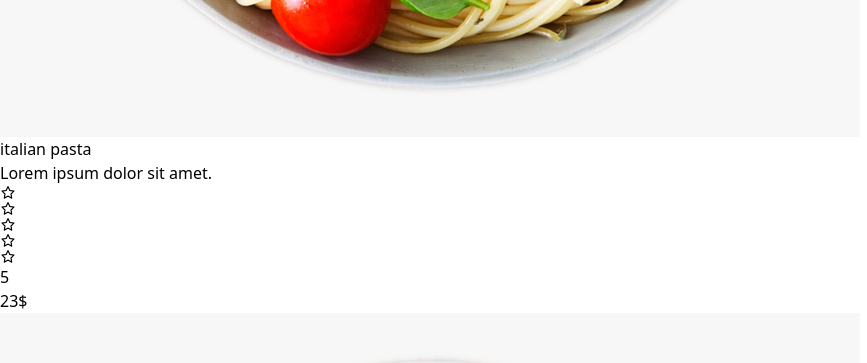
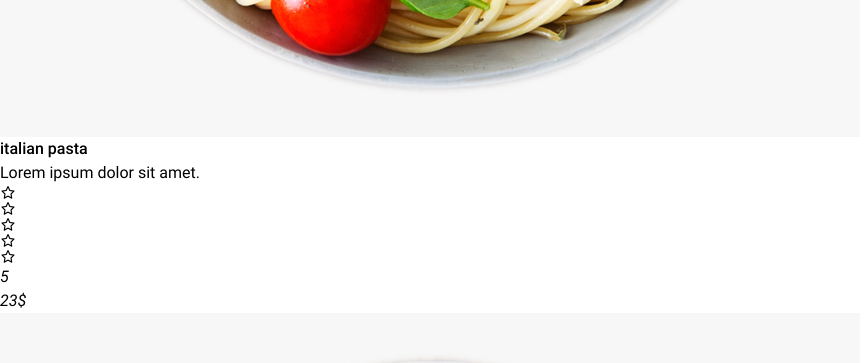
Before and after one commit to najmatn00/menu-resturant, a React (Vite) app: page /menupage in a window 1280 px wide. Shown: the part 900-1263 px from the top of the page, without its empty margins (0-867 px from the left). Built offline with nearby package versions, Linux system fonts and the light colour scheme.

Commit message:
update font

```diff
--- a/src/index.css
+++ b/src/index.css
@@ -54,3 +54,12 @@
   .Robt_regular{
     font-family: Robt_regular !important;
   }
+  .foodname{
+    font-family:Robt_medium !important;
+  }
+  .dis{
+     font-family: Robt_regular !important;
+  }
+  .price,.star{
+     font-family: Robt_italic;
+  }
--- a/src/menu/liMenu.jsx
+++ b/src/menu/liMenu.jsx
@@ -5,18 +5,18 @@ const LiMenu = ({foodName,discripton,star,price,category,key}) => {
     <ul>
         <li className="border p-4  bg-[#F7F7F7] rounded-xl">
             <img className=" w-52 h-52" src={pasta} />
-            <h2>{foodName}</h2>
-            <p>{discripton}</p>
+            <h2 className="foodname">{foodName}</h2>
+            <p className="dis">{discripton}</p>
             <div className="flex items-center">
                 <AiOutlineStar/>
                 <AiOutlineStar/>
                 <AiOutlineStar/>
                 <AiOutlineStar/>
                 <AiOutlineStar/>
-                <p className="ml-2">{star}</p>
+                <p className="ml-2 star">{star}</p>
             </div>
             <div className="flex items-center ">
-                <p>{price}</p>
+                <p className="price">{price}</p>
             </div>
         </li>
     </ul>
--- a/src/ui/CardMenu.jsx
+++ b/src/ui/CardMenu.jsx
@@ -75,6 +75,9 @@ const CardMenu = () => {
         // }))
         console.log((event));
     }
+    let deletHandler=()=>{
+        setfoodlist(menuList)
+    }
     return ( <div className="flex">
     <div className="flex w-4/5 justify-evenly mt-6 flex-wrap gap-8 ml-4">
         {foodlist.map((item)=>{
@@ -87,37 +90,37 @@ const CardMenu = () => {
        <div className="flex justify-around flex-col">
             <div className="flex justify-between">
             <h2>filters</h2>
-            <p>delet filters</p>
+            <p className="cursor-pointer" onClick={deletHandler}>delet filters</p>
        </div>
-       <Accordion title={"category"}>
+       <Accordion  title={"category"}>
        <ul>
-            <li onClick={clickHandlerCategory}>pasta</li>
-            <li onClick={clickHandlerCategory}>burger</li>
-            <li onClick={clickHandlerCategory}>pizza</li>
+            <li className="cursor-pointer" onClick={clickHandlerCategory}>pasta</li>
+            <li className="cursor-pointer" onClick={clickHandlerCategory}>burger</li>
+            <li className="cursor-pointer" onClick={clickHandlerCategory}>pizza</li>
        </ul>
        </Accordion>
        <Accordion title={"price"}/>
        <Accordion title={"star"}>
        <ul>
-       <li onClick={clickHandlerStar} className="flex items-center">
+       <li  onClick={clickHandlerStar} className="cursor-pointer flex items-center ">
         <AiOutlineStar/>
        </li>
-       <li onClick={clickHandlerStar} className="flex items-center">
+       <li  onClick={clickHandlerStar} className="cursor-pointer flex items-center">
         <AiOutlineStar/>
         <AiOutlineStar/>
        </li>
-       <li onClick={clickHandlerStar} className="flex items-center">
+       <li  onClick={clickHandlerStar} className="cursor-pointer flex items-center">
         <AiOutlineStar/>
         <AiOutlineStar/>
         <AiOutlineStar/>
        </li>
-       <li onClick={clickHandlerStar} className="flex items-center">
+       <li  onClick={clickHandlerStar} className="cursor-pointer flex items-center">
         <AiOutlineStar/>
         <AiOutlineStar/>
         <AiOutlineStar/>
         <AiOutlineStar/>
        </li>
-       <li onClick={clickHandlerStar} className="flex items-center">
+       <li  onClick={clickHandlerStar} className="cursor-pointer flex items-center">
         <AiOutlineStar/>
         <AiOutlineStar/>
         <AiOutlineStar/>
--- a/src/ui/accordion.jsx
+++ b/src/ui/accordion.jsx
@@ -14,7 +14,7 @@ const Accordion = ({title,children}) => {
     return ( <>
        <div className="flex justify-between items-center mt-2">
         <p>{title}</p>
-        <FaAngleDown onClick={clickHandler}/>
+        <FaAngleDown className='cursor-pointer' onClick={clickHandler}/>
        </div>
        {show && <div className='pl-4 py-2'>{children} </div>}
     </> );
```
